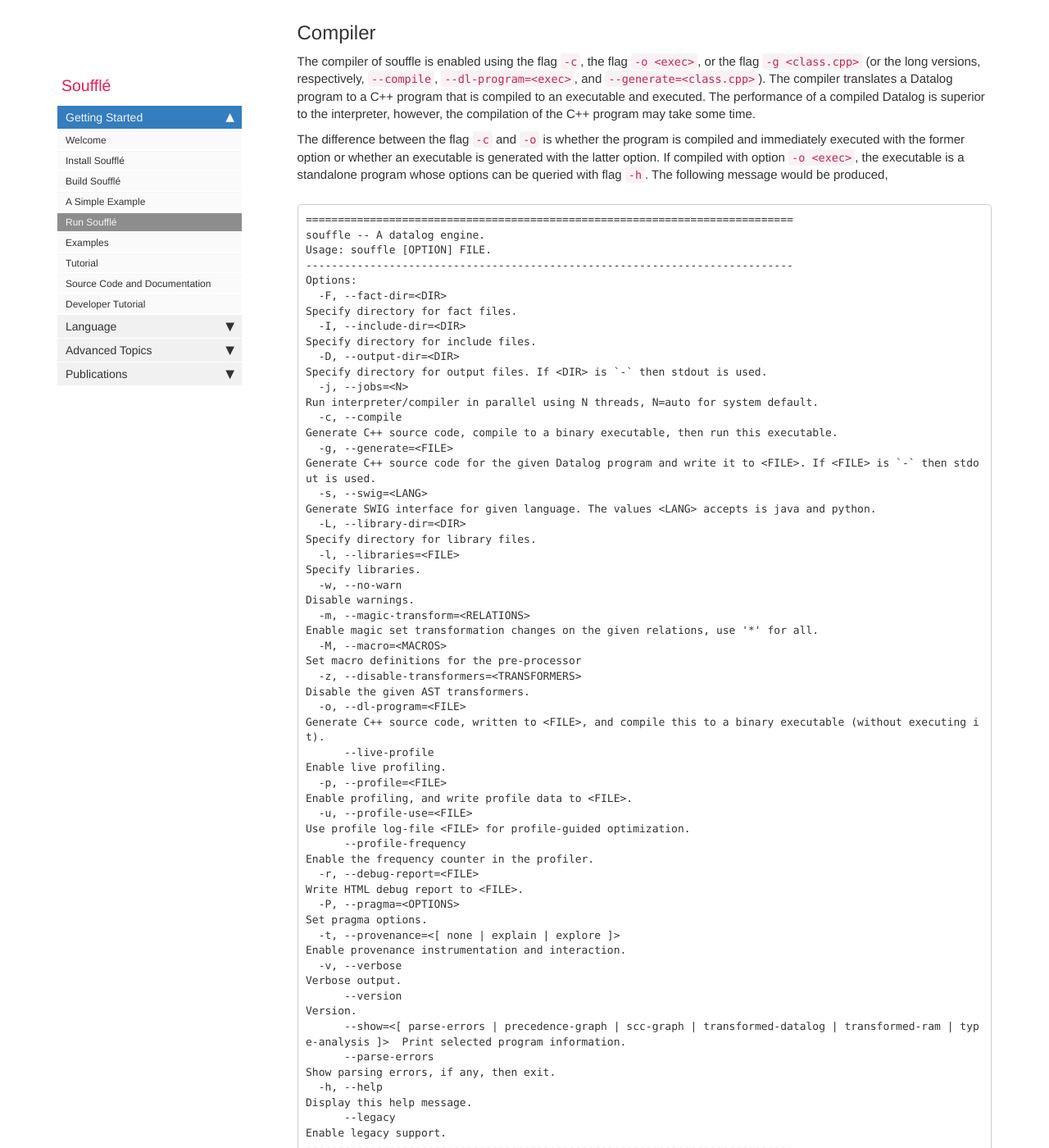
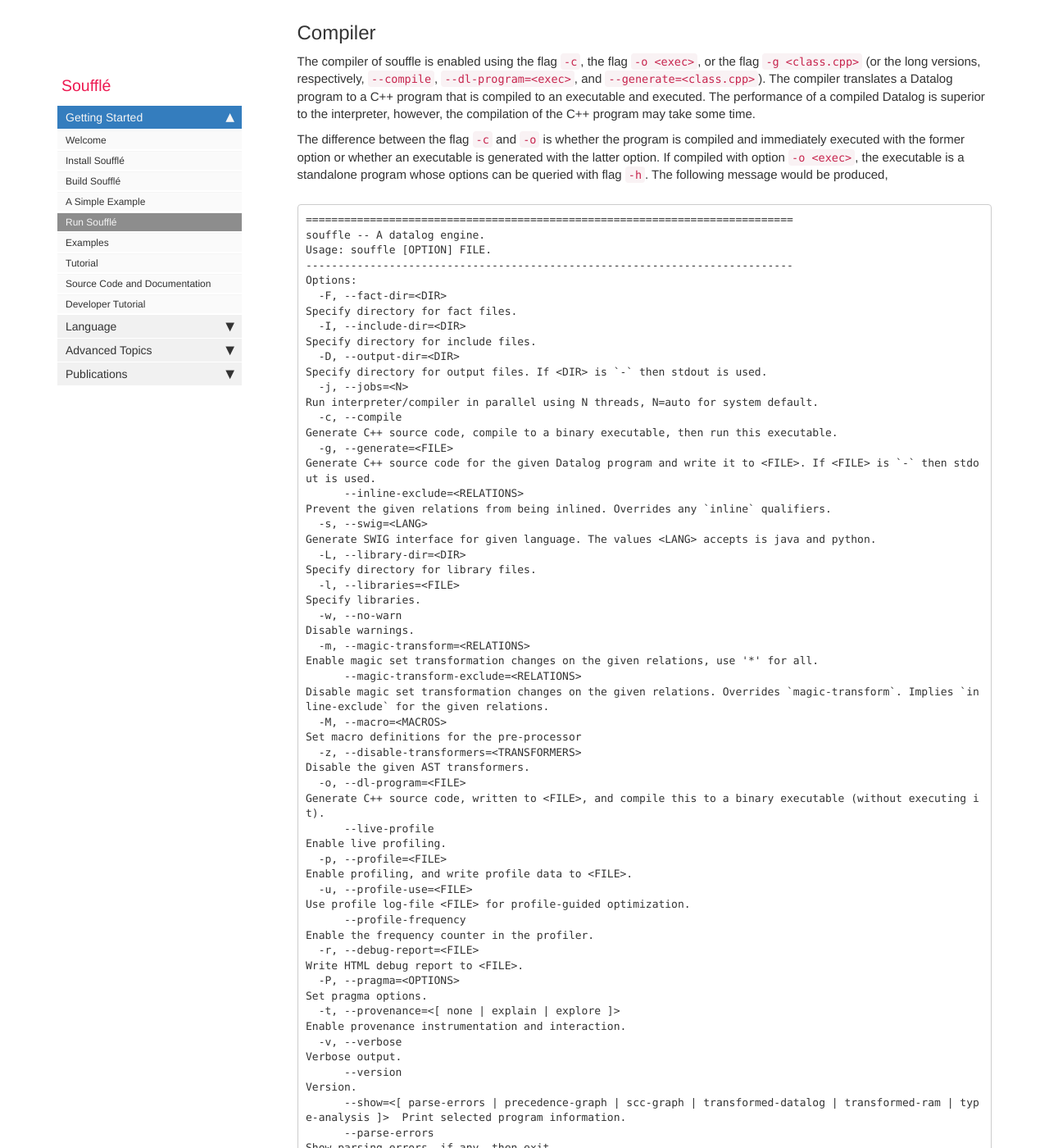
Before and after one commit to souffle-lang/souffle-lang.github.io, a Jekyll site: the page built from pages/docs/execute.md, in a window 1280 px wide and 1400 px high, scrolled down 1917 px. Shown: the whole window at 82% size. Built offline with Jekyll 4.4.1, drawn with Linux system fonts in a browser that asks for light colours; comment, search, counter and statistics services are not loaded; some of the changed text lies outside the part shown.

Commit message:
Add documentation for inline-exclude and magic-transform-exclude

```diff
--- a/pages/docs/execute.md
+++ b/pages/docs/execute.md
@@ -69,11 +69,13 @@ Options:
   -j, --jobs=<N>                                                                                                        Run interpreter/compiler in parallel using N threads, N=auto for system default.
   -c, --compile                                                                                                         Generate C++ source code, compile to a binary executable, then run this executable.
   -g, --generate=<FILE>                                                                                                 Generate C++ source code for the given Datalog program and write it to <FILE>. If <FILE> is `-` then stdout is used.
+      --inline-exclude=<RELATIONS>                                                                                          Prevent the given relations from being inlined. Overrides any `inline` qualifiers.
   -s, --swig=<LANG>                                                                                                     Generate SWIG interface for given language. The values <LANG> accepts is java and python.
   -L, --library-dir=<DIR>                                                                                               Specify directory for library files.
   -l, --libraries=<FILE>                                                                                                Specify libraries.
   -w, --no-warn                                                                                                         Disable warnings.
   -m, --magic-transform=<RELATIONS>                                                                                     Enable magic set transformation changes on the given relations, use '*' for all.
+      --magic-transform-exclude=<RELATIONS>                                                                             Disable magic set transformation changes on the given relations. Overrides `magic-transform`. Implies `inline-exclude` for the given relations.
   -M, --macro=<MACROS>                                                                                                  Set macro definitions for the pre-processor
   -z, --disable-transformers=<TRANSFORMERS>                                                                             Disable the given AST transformers.
   -o, --dl-program=<FILE>                                                                                               Generate C++ source code, written to <FILE>, and compile this to a binary executable (without executing it).
```
